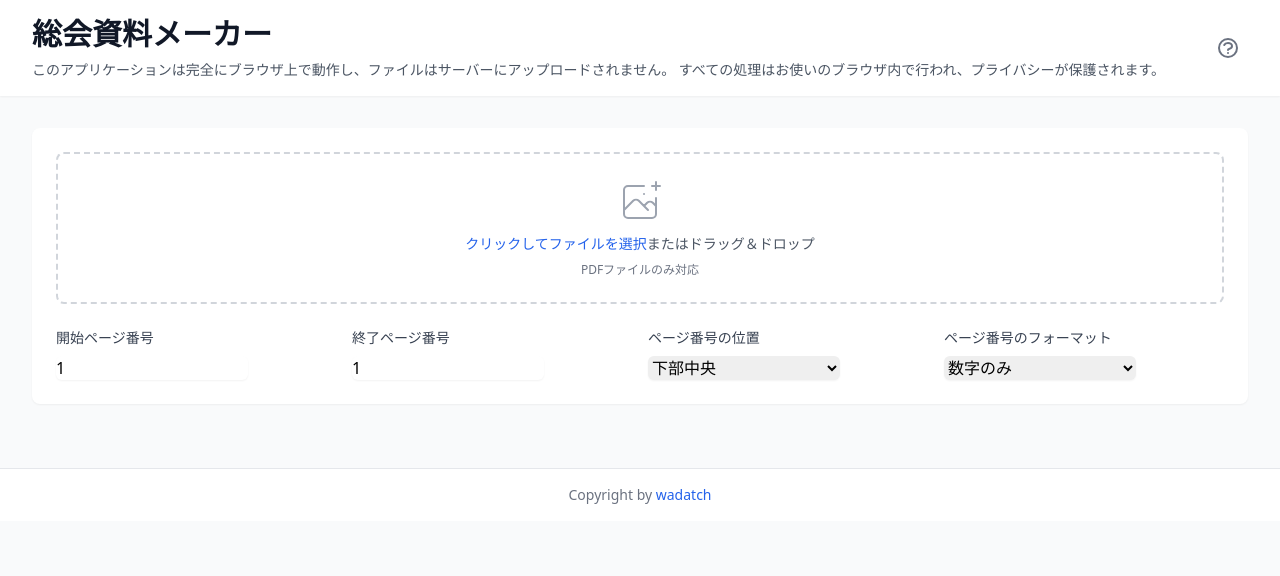
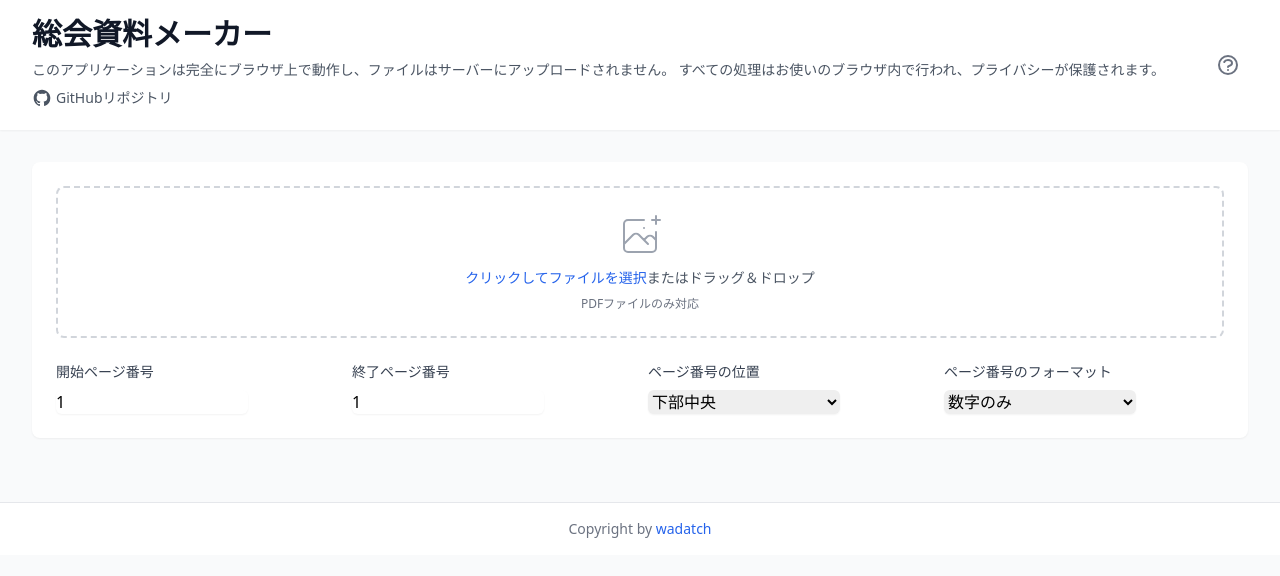
Before and after one commit to wadatch/sokai-siryo-maker, a React (Vite) app: page / in a window 1280 px wide. Shown: the top 576 px of the page. Built offline with nearby package versions, Linux system fonts and the light colour scheme.

Commit message:
feat: GitHubリポジトリへのリンクを追加

```diff
--- a/src/App.tsx
+++ b/src/App.tsx
@@ -344,6 +344,17 @@
                 このアプリケーションは完全にブラウザ上で動作し、ファイルはサーバーにアップロードされません。
                 すべての処理はお使いのブラウザ内で行われ、プライバシーが保護されます。
               </p>
+              <a
+                href="https://github.com/wadatch/sokai-siryo-maker"
+                target="_blank"
+                rel="noopener noreferrer"
+                className="inline-flex items-center mt-2 text-sm text-gray-600 hover:text-gray-900"
+              >
+                <svg className="w-5 h-5 mr-1" fill="currentColor" viewBox="0 0 24 24">
+                  <path fillRule="evenodd" d="M12 2C6.477 2 2 6.484 2 12.017c0 4.425 2.865 8.18 6.839 9.504.5.092.682-.217.682-.483 0-.237-.008-.868-.013-1.703-2.782.605-3.369-1.343-3.369-1.343-.454-1.158-1.11-1.466-1.11-1.466-.908-.62.069-.608.069-.608 1.003.07 1.531 1.032 1.531 1.032.892 1.53 2.341 1.088 2.91.832.092-.647.35-1.088.636-1.338-2.22-.253-4.555-1.113-4.555-4.951 0-1.093.39-1.988 1.029-2.688-.103-.253-.446-1.272.098-2.65 0 0 .84-.27 2.75 1.026A9.564 9.564 0 0112 6.844c.85.004 1.705.115 2.504.337 1.909-1.296 2.747-1.027 2.747-1.027.546 1.379.202 2.398.1 2.651.64.7 1.028 1.595 1.028 2.688 0 3.848-2.339 4.695-4.566 4.943.359.309.678.92.678 1.855 0 1.338-.012 2.419-.012 2.747 0 .268.18.58.688.482A10.019 10.019 0 0022 12.017C22 6.484 17.522 2 12 2z" clipRule="evenodd" />
+                </svg>
+                GitHubリポジトリ
+              </a>
             </div>
             <button
               onClick={() => setShowHelp(true)}
```
